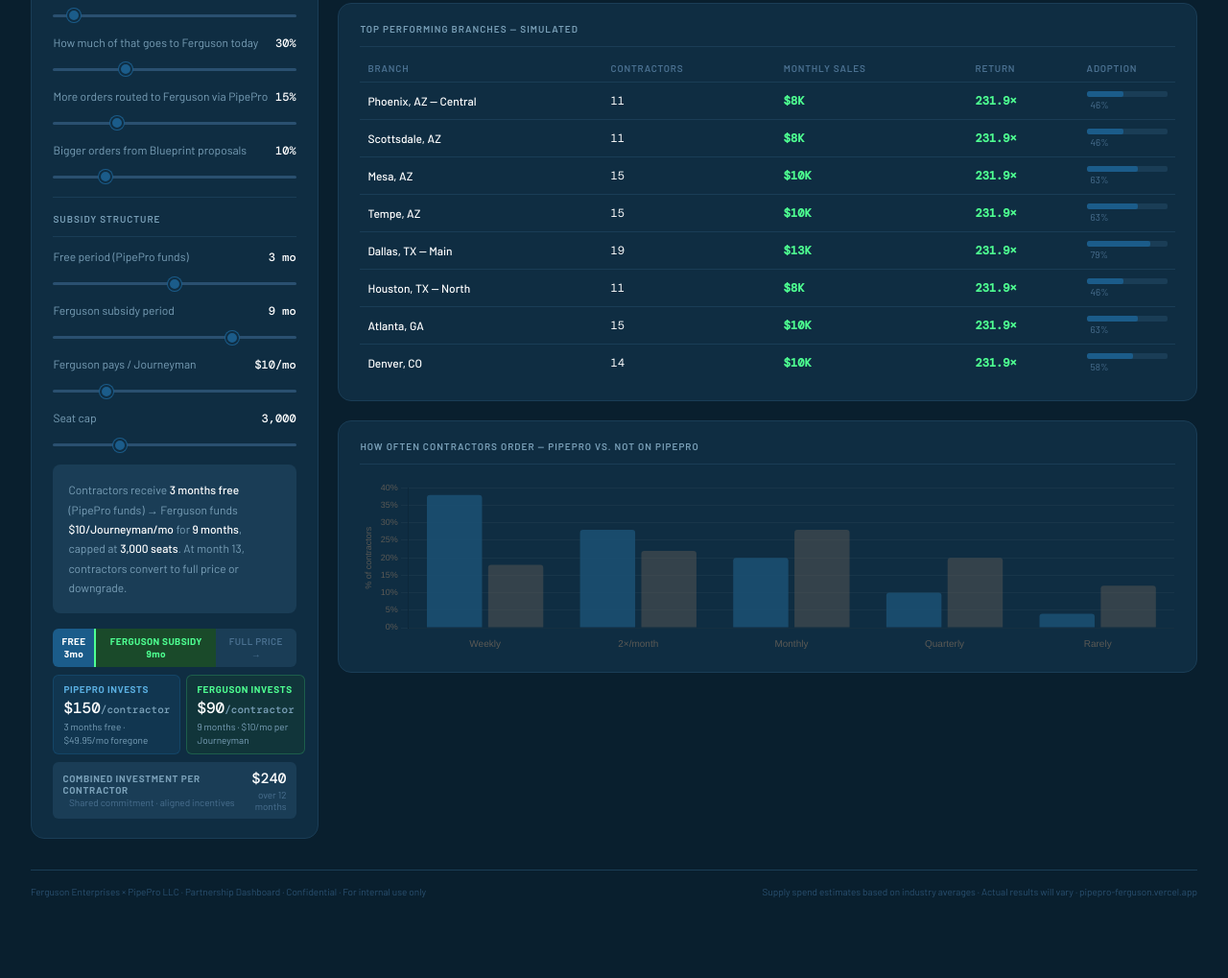
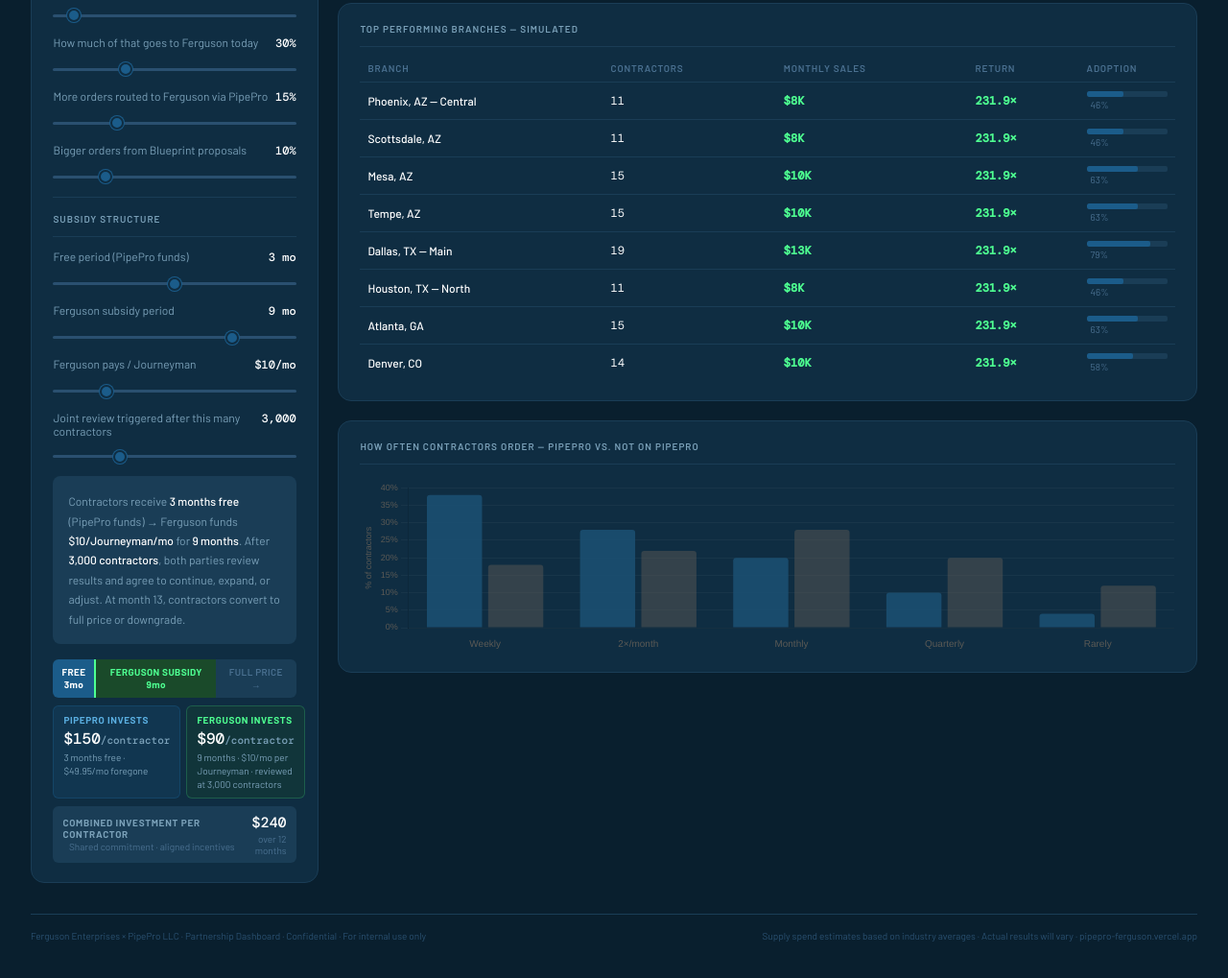
Before and after one commit to miker001Law/ferguson-dashboard, a plain HTML site: page public/index.html in a window 1280 px wide. Shown: the part 837-1856 px from the top of the page at 96% size. Drawn offline with nearby package versions, Linux system fonts and the light colour scheme.

Commit message:
Update slider labels and investment description

```diff
--- a/public/index.html
+++ b/public/index.html
@@ -745,7 +745,7 @@
           <input type="range" min="0" max="49" value="10" step="1" id="s-subamt">
         </div>
         <div class="slider-row">
-          <div class="slider-top"><span class="slider-name">Seat cap</span><span class="slider-val" id="v-cap">3,000</span></div>
+          <div class="slider-top"><span class="slider-name">Joint review triggered after this many contractors</span><span class="slider-val" id="v-cap">3,000</span></div>
           <input type="range" min="500" max="10000" value="3000" step="500" id="s-cap">
         </div>
 
@@ -900,7 +900,7 @@
 
   // Structure text
   document.getElementById('structure-box').innerHTML =
-    `Contractors receive <strong>${v.free} months free</strong> (PipePro funds) → Ferguson funds <strong>$${v.subamt}/Journeyman/mo</strong> for <strong>${v.submo} months</strong>, capped at <strong>${fmtN(v.cap)} seats</strong>. At month ${v.free+v.submo+1}, contractors convert to full price or downgrade.`;
+    `Contractors receive <strong>${v.free} months free</strong> (PipePro funds) → Ferguson funds <strong>$${v.subamt}/Journeyman/mo</strong> for <strong>${v.submo} months</strong>. After <strong>${fmtN(v.cap)} contractors</strong>, both parties review results and agree to continue, expand, or adjust. At month ${v.free+v.submo+1}, contractors convert to full price or downgrade.`;
 
   // Timeline & investment amounts
   const pipeproInvest = Math.round(JRN_PRICE * v.free);
@@ -925,7 +925,7 @@
      <div class="invest-pill ferguson">
        <div class="pill-who">Ferguson invests</div>
        <div class="pill-amt">$${fergusonInvest}<span style="font-size:11px;color:var(--gray-400)">/contractor</span></div>
-       <div class="pill-desc">${v.submo} months · $${v.subamt}/mo per Journeyman</div>
+       <div class="pill-desc">${v.submo} months · $${v.subamt}/mo per Journeyman · reviewed at ${fmtN(v.cap)} contractors</div>
      </div>`;
 
   document.getElementById('invest-total').innerHTML =
```
